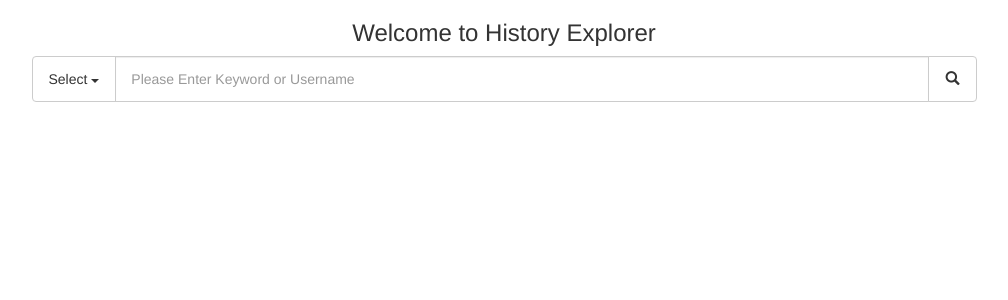
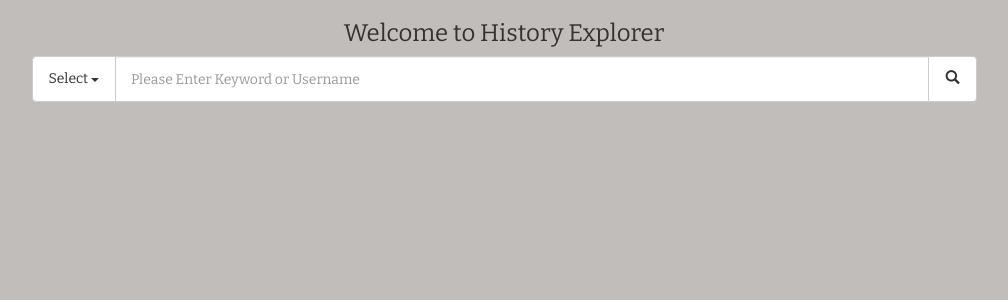
Before and after one commit to sklrsn/Telegram-Chat-Bot, a Django app: page / in a window 1280 px wide. Shown: the top 300 px of the page, without its empty margins (136-1144 px from the left). Run offline with Django 3.2, Linux system fonts and the light colour scheme; some libraries are stand-ins or nearby versions.

Commit message:
background and font changes

```diff
--- a/templates/Webcrawler/index.html
+++ b/templates/Webcrawler/index.html
@@ -37,6 +37,11 @@
 
         .uppercase {
             text-transform: uppercase;
+        }
+
+        body {
+            background: #c1bdba;
+            font-family: 'Bitter', sans-serif;
         }
     </style>
 
--- a/templates/base.html
+++ b/templates/base.html
@@ -14,7 +14,7 @@
         <link href="https://maxcdn.bootstrapcdn.com/bootstrap/3.3.7/css/bootstrap.min.css" rel="stylesheet"
               integrity="sha384-BVYiiSIFeK1dGmJRAkycuHAHRg32OmUcww7on3RYdg4Va+PmSTsz/K68vbdEjh4u"
               crossorigin="anonymous">
-        <link href="https://fonts.googleapis.com/css?family=Titillium+Web:400,300,600" rel="stylesheet" type="text/css"
+        <link href="https://fonts.googleapis.com/css?family=Bitter:400,300,600" rel="stylesheet" type="text/css"
               crossorigin="anonymous">
         <link rel="stylesheet" href="https://cdnjs.cloudflare.com/ajax/libs/normalize/5.0.0/normalize.min.css"
               crossorigin="anonymous">
```
